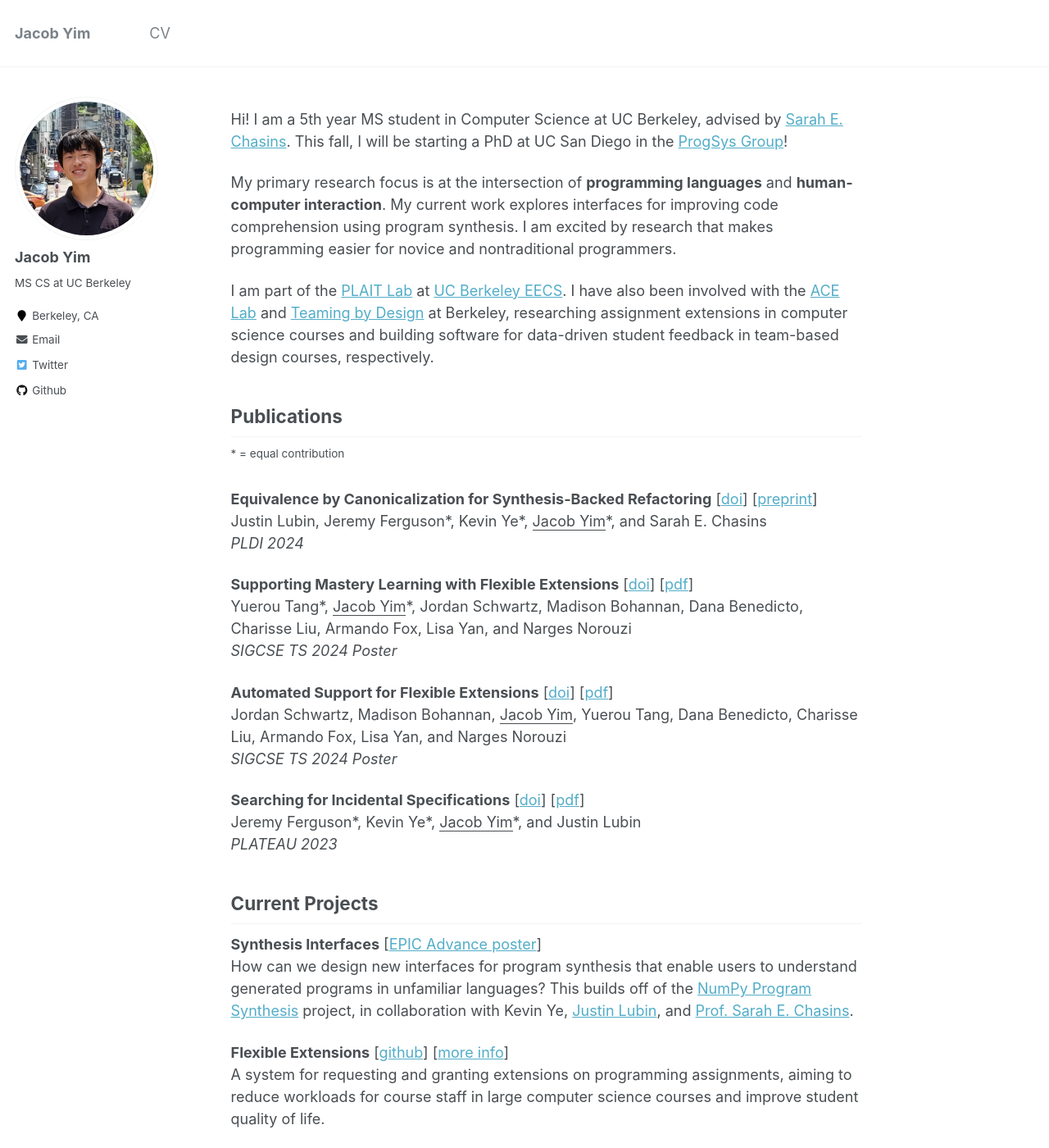
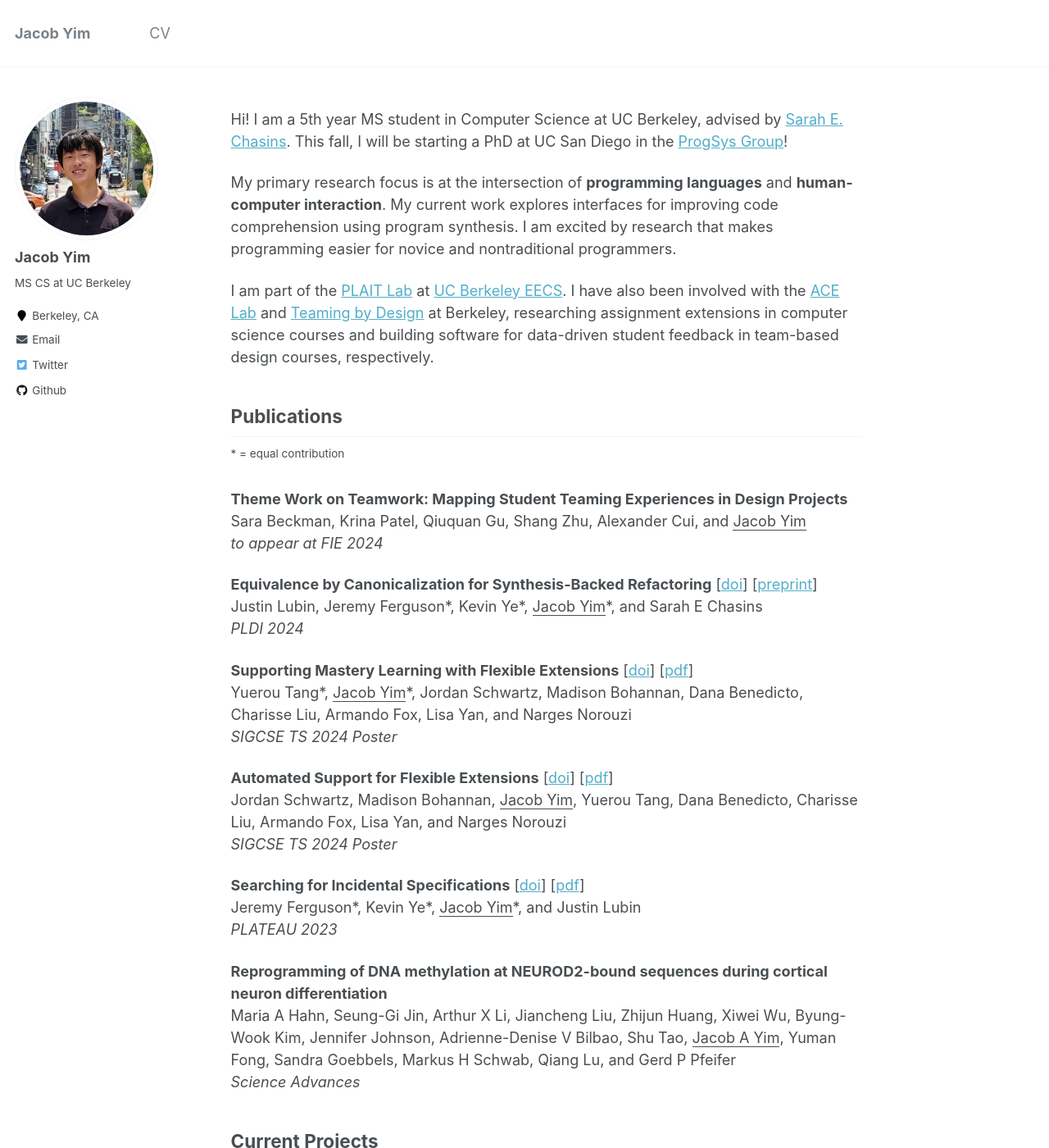
Before and after one commit to jcbym/jcbym.github.io, a Jekyll site: the page built from _pages/about.md, in a window 1280 px wide and 1400 px high. Shown: the whole window at 82% size. Built offline with Jekyll 4.4.1, drawn with Linux system fonts in a browser that asks for light colours.

Commit message:
add pubs

```diff
--- a/_pages/about.md
+++ b/_pages/about.md
@@ -16,8 +16,12 @@ I am part of the [PLAIT Lab](https://plait-lab.org/) at [UC Berkeley EECS](https
 ## Publications
 <sup>\* = equal contribution</sup>
 
+__Theme Work on Teamwork: Mapping Student Teaming Experiences in Design Projects__ \
+Sara Beckman, Krina Patel, Qiuquan Gu, Shang Zhu, Alexander Cui, and <ins>Jacob Yim</ins> \
+*to appear at FIE 2024*
+
 __Equivalence by Canonicalization for Synthesis-Backed Refactoring__ [[doi](https://doi.org/10.1145/3656453)] [[preprint](https://jlubin.net/assets/pldi24-preprint.pdf)] \
-Justin Lubin, Jeremy Ferguson\*, Kevin Ye\*, <ins>Jacob Yim</ins>\*, and Sarah E. Chasins \
+Justin Lubin, Jeremy Ferguson\*, Kevin Ye\*, <ins>Jacob Yim</ins>\*, and Sarah E Chasins \
 *PLDI 2024*
 
 __Supporting Mastery Learning with Flexible Extensions__ [[doi](https://doi.org/10.1145/3626253.3635615)] [[pdf](../files/mastery-learning-flextensions.pdf)] \
@@ -31,6 +35,10 @@ Jordan Schwartz, Madison Bohannan, <ins>Jacob Yim</ins>, Yuerou Tang, Dana Bened
 __Searching for Incidental Specifications__ [[doi](https://doi.org/10.1184/R1/22277332.v1)] [[pdf](../files/incidental-specifications.pdf)] \
 Jeremy Ferguson\*, Kevin Ye\*, <ins>Jacob Yim</ins>\*, and Justin Lubin \
 *PLATEAU 2023*
+
+__Reprogramming of DNA methylation at NEUROD2-bound sequences during cortical neuron differentiation__ \
+Maria A Hahn, Seung-Gi Jin, Arthur X Li, Jiancheng Liu, Zhijun Huang, Xiwei Wu, Byung-Wook Kim, Jennifer Johnson, Adrienne-Denise V Bilbao, Shu Tao, <ins>Jacob A Yim</ins>, Yuman Fong, Sandra Goebbels, Markus H Schwab, Qiang Lu, and Gerd P Pfeifer \
+*Science Advances*
 
 ## Current Projects
 __Synthesis Interfaces__ [[EPIC Advance poster](../files/epic-poster-sp23.pdf)] \
```
